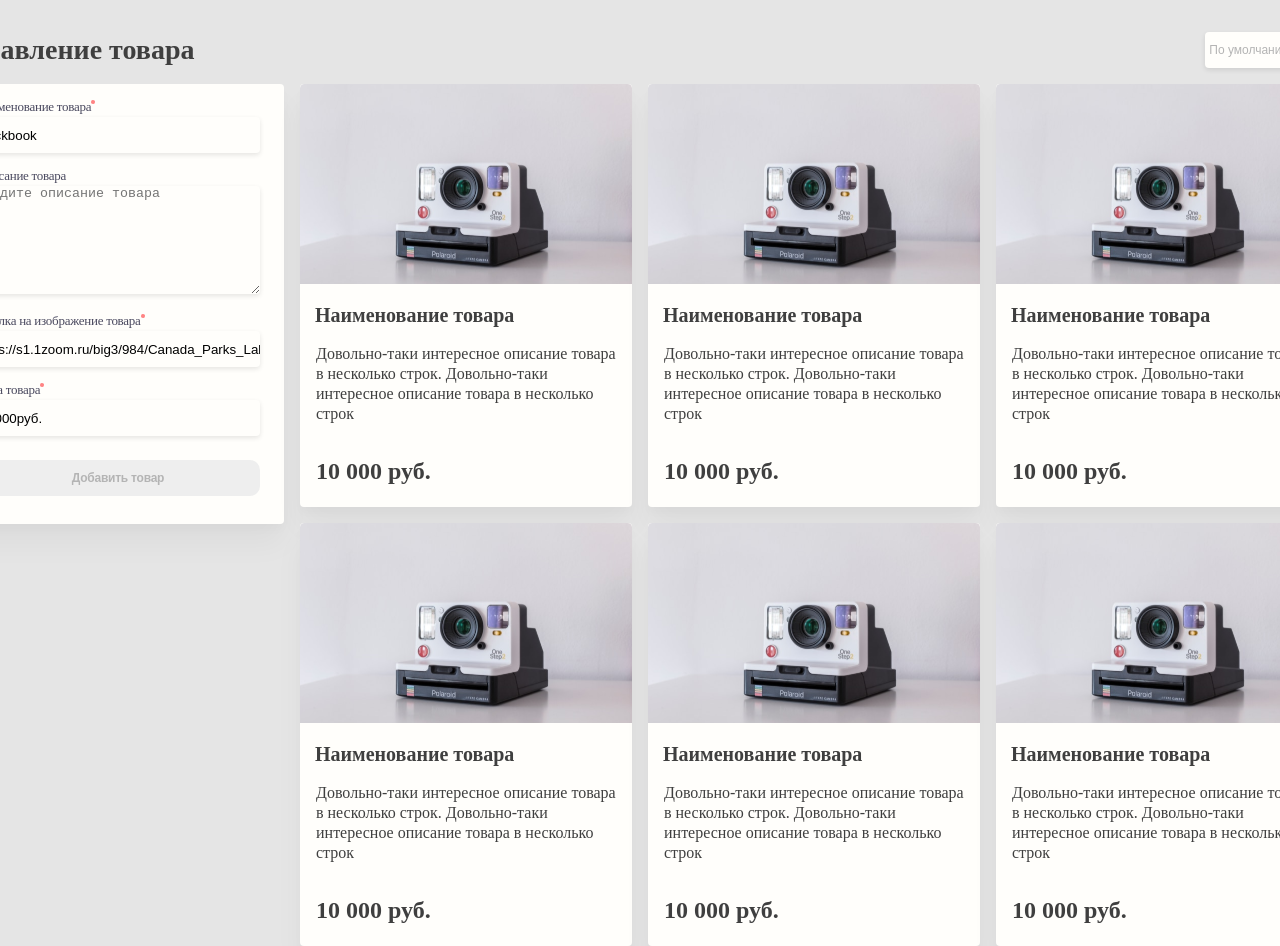
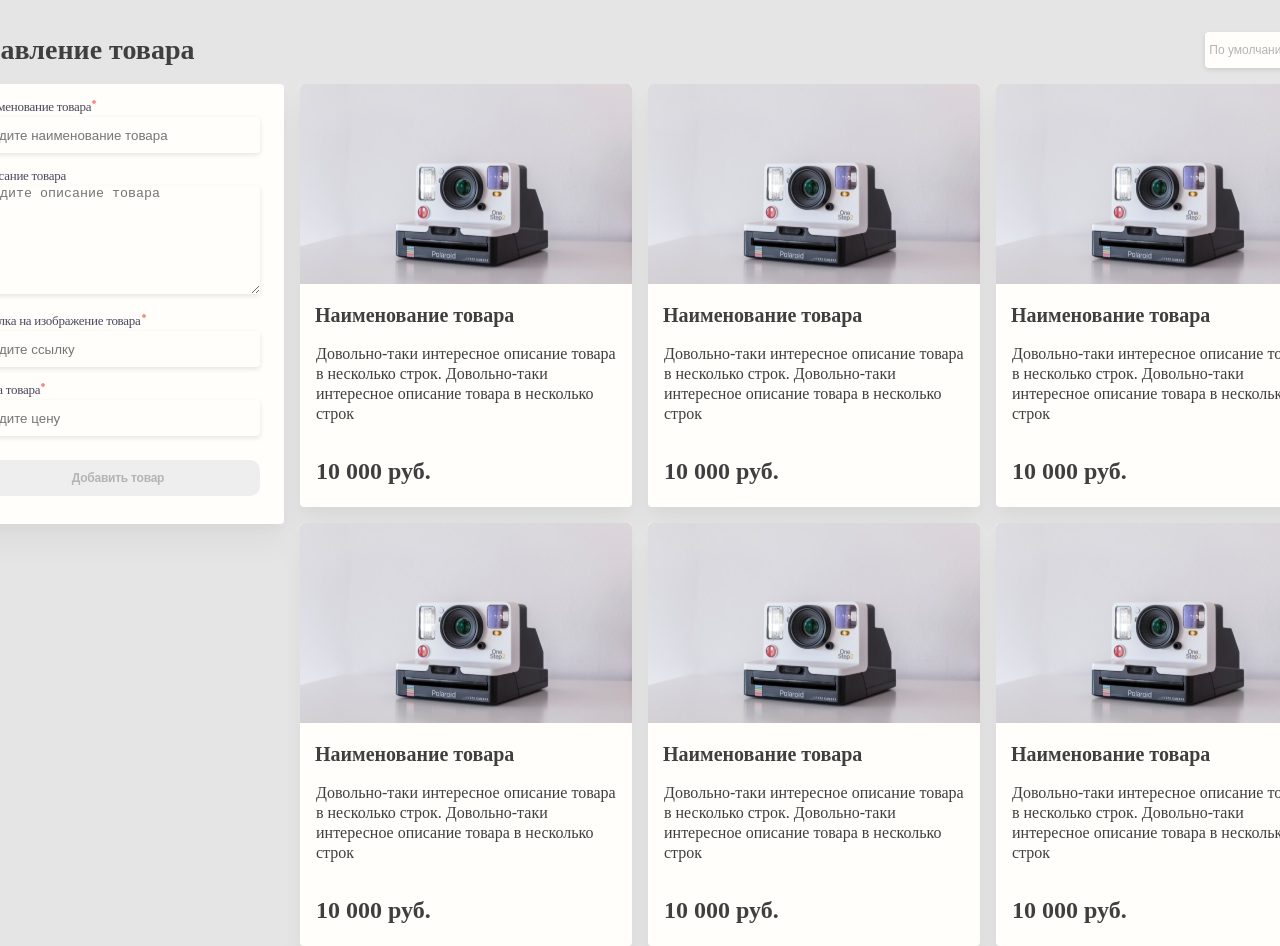
Before and after one commit to SWEETLIBRA/test-task, a Vue app: page / in a window 1280 px wide. Shown: the top 946 px of the page. Built offline with nearby package versions, Linux system fonts and the light colour scheme.

Commit message:
Revert "dev validation"
This reverts commit c79fa4d2e349cbd21fa51fe26cede35c491167aa.

```diff
--- a/src/components/CardForm.vue
+++ b/src/components/CardForm.vue
@@ -1,38 +1,30 @@
 <template>
-    <form @submit.prevent="submit" class="form">
-        <!-- <pre>{{form.productName}}</pre>
-        <pre>{{form.linkImg}}</pre>
-        <pre>{{form.price}}</pre> -->
-            <h4 class="title">Наименование товара</h4>
+    <form @submit.prevent class="form">
+            <h4 class="title">Наименование товара<img class="point" src="../../photo1.png"></h4>
                 <input-item
-                    v-model="form.productName.value"
-                    id="productName"
-                    :class="{input: !form.productName.valid}"
+                    v-model="card.title"
                     placeholder="Введите наименование товара"
                 />
 
-            <h4 class="titl">Описание товара</h4>
+            <h4 class="title">Описание товара</h4>
                 <textarea
                      v-model="card.description"
                     class="textarea"
                     placeholder="Введите описание товара"
                 ></textarea>
-            <h4 class="title">Ссылка на изображение товара</h4>
+            <h4 class="title">Ссылка на изображение товара<img class="point" src="../../photo1.png"></h4>
                 <input-item
-                    v-model="form.linkImg.value"
-                    id="linkImg"
+                    v-model="card.img"
                     placeholder="Введите ссылку"
                 />
-            <h4 class="title">Цена товара</h4>
+            <h4 class="title">Цена товара<img class="point" src="../../photo1.png"></h4>
                 <input-item
-                    v-model="form.price.value"
-                    id="price"
+                    v-model="card.price"
                     placeholder="Введите цену"
                 />
 
             <button
                 class="btn"
-                type="submit"
                 @click="createCard"
             >
                 Добавить товар
@@ -42,31 +34,7 @@
 
 <script>
 import InputItem from '@/components/UI/InputItem'
-import {useForm} from '../use/form'
-
-const required = val => !!val
-
 export default {
-    setup() {
-        const form = useForm({
-            productName: {
-                value: 'Mackbook',
-                validators: {required}
-            },
-            linkImg: {
-                value: 'https://s1.1zoom.ru/big3/984/Canada_Parks_Lake_Mountains_Forests_Scenery_Rocky_567540_3840x2400.jpg',
-                validators: {required}
-            },
-            price: {
-                value: '10 000руб.',
-                validators: {required}
-            }
-        })
-       console.log(form.price);
-        function submit() {}
-
-        return {form, submit}
-    },
     components: {InputItem},
     data() {
         return {
@@ -94,6 +62,7 @@ export default {
 </script>
 
 <style scoped>
+
     .form {
         width: 332px;
         height: 440px;
@@ -115,22 +84,25 @@ export default {
         margin-bottom: 4px;
     }
 
-    .title::after {
+    .point {
+        width: 4px;
+        height: 4px;
+        border-radius: 4px;
         position: absolute;
-        content: url('../../photo1.png');
-        top: -7px;
+        margin-left: 1px;
+
     }
 
-    .titl {
-        font-weight: 400;
-        font-size: 13px;
-        line-height: 13px;
-        letter-spacing: -0.02em;
-        color: #49485E;
+    /* .input {
+        width: 284px;
+        height: 36px;
+        background: #FFFEFB;
+        box-shadow: 0px 2px 5px rgba(0, 0, 0, 0.1);
+        border-radius: 4px;
         margin-left: 24px;
-        margin-top: 16px;
-        margin-bottom: 4px;
-    }
+        margin-right: 24px;
+        border: none;
+    } */
 
     .textarea {
         width: 284px;
--- a/src/components/UI/InputItem.vue
+++ b/src/components/UI/InputItem.vue
@@ -13,8 +13,7 @@ export default {
     name: 'my-input',
     props: {
         modelValue: [String, Number],
-        placeholder: [String],
-        required: [Boolean]
+        placeholder: [String]
     },
     methods: {
         updateInput(e) {
--- a/src/use/field.js
+++ /dev/null
@@ -1,25 +0,0 @@
-import { reactive, ref, watch } from "vue";
-
-const not = val => !val
-
-export function useField(field) {
-    const valid = ref(true)
-    const value = ref(field.value)
-    const errors = reactive({})
-
-    const reassign = val => {
-        valid.value = true
-        Object.keys(field.validators ?? {}).map(name => {
-            const isValid = field.validators[name](val)
-            errors[name] = not(isValid)
-            if (not(isValid)) {
-                valid.value = false
-            }
-        })
-    }
-
-    watch(value, reassign)
-    reassign(field.value)
-
-    return {value, valid, errors}
-}
--- a/src/use/form.js
+++ /dev/null
@@ -1,11 +0,0 @@
-import { reactive, ref } from "vue";
-import { useField } from "./field";
-
-export function useForm(init = {}) {
-    const form = reactive({})
-
-    for (const [key, value] of Object.entries(init)) {
-        form[key] = useField(value)
-    }
-    return form
-}
```
